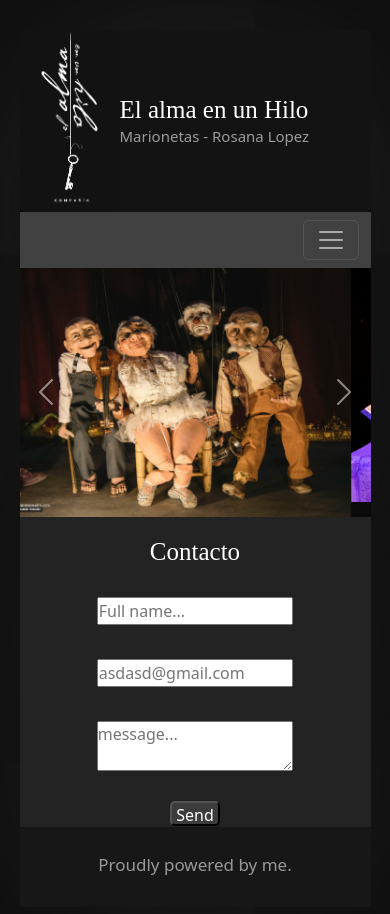
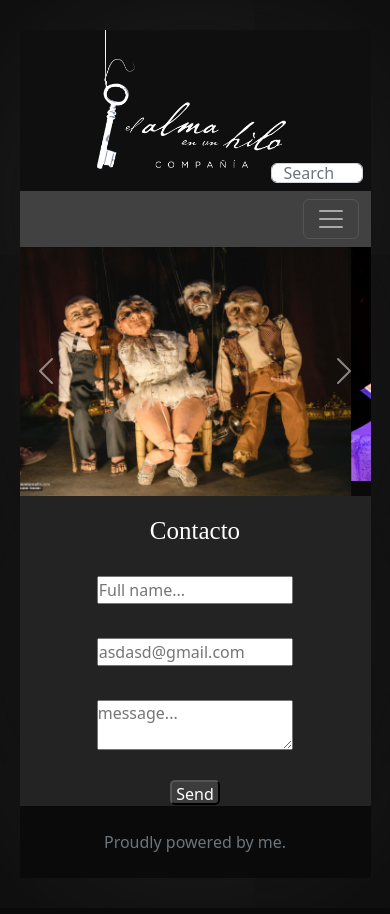
Before and after one commit to nachobeatbox/Perfil-Ignacio-Di-Paolo, a plain HTML site: page pages/contact.html in a window 390 px wide. Drawn offline with nearby package versions, Linux system fonts and the light colour scheme.

Commit message:
boostrap en footer y header con carrousel

```diff
--- a/css-main/main.css
+++ b/css-main/main.css
@@ -6,52 +6,26 @@
 }
 body {
     background-color: #0a0a0a;
-    border-radius: 15px;
-    width: 55%;
-    margin: 30px 22.5%;
+    width: 60%;
+    margin:15px 20%;
     box-shadow: 0 0 400px 0 rgb(39, 39, 39);
 }
 
 /* --------HEADER---------- */
 
-.tittle {
-    display: flex;
-    row-gap: 5px;
-    border-radius: 5px;
-    flex-wrap: nowrap;
-    background-color: #131313;
-}
-.titulos{
-    align-self: center;
-    margin-left: 30px;
-}
-.titulos h1 {
-    font-size: 50px;
-    font-family: 'Times New Roman', Times, serif;
-    color: white;
-    margin: 0;
+.position-relative{
+    background-color: rgb(15, 15, 15);
 }
 
-.titulos p {
-    color: rgb(155, 155, 155);
-    font-size: 25px;
-    margin: 0;
+.img-fluid{
+    max-height: 300px;
 }
 
-.imgLogo{
-    max-height: 250px;
-    border-radius: 5px;
-}
-
-.banner {
-    width: 100%;
-    max-height: 550px;
-    overflow: hidden;
-}
-
-.banner img {
-    width: 100%;
-    height: auto;
+section .d-flex{
+    max-width: 150px;
+    max-height: 25px;
+    bottom: 5%;
+    right: 0;
 }
 
 .bg-propio{
@@ -113,35 +87,13 @@ nav ul li a:hover {
     box-shadow: 0 0 5px 0 white;
 }
 
-/* ------FOOTER-------- */
-
-.footer {
-    display: grid;
-    grid-template-columns: 1fr 80% 1fr;
-    width: 100%;
-    height: 80px;
-    background-color: #171717;
-    text-align: center;
-}
-
-.footer p {
-    grid-column: 2;
-    margin: 0;
-    padding: 25px;
-    font-size: 17px;
-    color: rgb(152, 152, 152);
-}
-
 /* -----MEDIA QUERY----- */
 
 @media screen and (max-width: 1024px) {
 
-    .imgFuera{
-        display: none;
-    }
-
-    .imgFuera2{
-        display: none;
+    section .d-flex{
+        max-height: 25px;
+        max-width: 150px;
     }
     body {
         width: 70%;
@@ -152,26 +104,10 @@ nav ul li a:hover {
         font-size: 20px;
     }
 
-    .titulos h1 {
-        font-size: 32px;
-    }
-
-    .titulos p {
-        font-size: 17px;
-    }
-
     .container-main h1{
         font-size: 30px;
     }
-
-    .banner {
-        width: 100%;
-        max-height: 400px;
-        overflow: hidden;
-    }
-
 }
-
 
 @media screen and (max-width: 768px) {
 
@@ -180,8 +116,9 @@ nav ul li a:hover {
         margin: 30px auto
     }
 
-    .titulos p {
-        font-size: 15px;
+    section .d-flex{
+        max-height: 20px;
+        max-width: 125px;
     }
 
     .container-main section p{
@@ -191,40 +128,17 @@ nav ul li a:hover {
     .container-main h1{
         font-size: 25px;
     }
-
-    .banner {
-        width: 100%;
-        max-height: 400px;
-    }
 }
 
+@media screen and (max-width: 500px){
 
-@media screen and (max-width: 650px){
+    section .d-flex{
+        max-height: 20px;
+        max-width: 100px;
+    }
 
     body {
         width: 90%;
         margin: 30px auto
     }
-
-    .imgLogo{
-        max-width: 100px;
-    }
-
-    .titulos{
-        align-self: center;
-        margin: 0;
-    }
-
-    .titulos h1 {
-        font-size: 25px;
-    }
-
-    .titulos p {
-        font-size: 15px;
-    }
-
-    .buscador-flex input{
-        max-width: 50px;
-    }
-
 }
--- a/css/main.css
+++ /dev/null
@@ -1,267 +0,0 @@
-
-/* -----------BODY--------------- */
-*{
-    margin: 0;
-    padding: 0;
-}
-body {
-    background-color: #0a0a0a;
-    border-radius: 15px;
-    width: 55%;
-    margin: 30px 22.5%;
-    box-shadow: 0 0 400px 0 rgb(39, 39, 39);
-}
-
-/* --------HEADER---------- */
-
-.tittle {
-    display: flex;
-    row-gap: 5px;
-    border-radius: 5px;
-    flex-wrap: nowrap;
-    background-color: #131313;
-}
-.titulos{
-    align-self: center;
-    margin-left: 30px;
-}
-.titulos h1 {
-    font-size: 50px;
-    font-family: 'Times New Roman', Times, serif;
-    color: white;
-    margin: 0;
-}
-
-.titulos p {
-    color: rgb(155, 155, 155);
-    font-size: 25px;
-    margin: 0;
-}
-
-.imgLogo{
-    max-height: 250px;
-    border-radius: 5px;
-}
-
-.buscador{
-    flex-grow: 1;
-    align-self: flex-end;
-    justify-content: end;
-}
-
-.buscador-flex{
-    display: flex;
-    flex-direction: row-reverse;
-}
-
-.buscador-flex input {
-    margin: 10px;
-    width: 100px;
-    height: 20px;
-    border-radius: 5px;
-}
-
-.banner {
-    width: 100%;
-    max-height: 550px;
-    overflow: hidden;
-}
-
-.banner img {
-    width: 100%;
-    height: auto;
-}
-
-nav {
-    width: 100%;
-    min-height: 40px;
-    background-color: rgb(65, 65, 65);
-}
-
-nav ul {
-    display: flex;
-    flex-wrap: wrap;
-    align-items: center;
-    justify-content: center;
-    list-style: none;
-    margin: 0;
-    padding: 0;
-}
-
-nav ul li a {
-    display: flex;
-    width: 100px;
-    align-items: center;
-    justify-content: center;
-    text-align: center;
-    min-height: 40px;
-    text-decoration: none;
-    color: white;
-}
-
-nav ul li a:hover {
-    background-color: rgb(205, 205, 205);
-    color: gray;
-}
-
-/* ------MAIN------- */
-
-.container {
-    background-color: rgb(35, 35, 35);
-    min-height: 200px;
-}
-
-.container h1 {
-    font-family: 'Times New Roman', Times, serif;
-    color: white;
-    text-align: center;
-    margin: 0;
-    padding: 20px;
-    font-size: 30px;
-}
-
-.container section p {
-    width: 70%;
-    margin-left: 15%;
-    margin-bottom: 50px;
-    text-align: center;
-    color: white;
-    font-size: 20px;
-}
-
-.photos {
-    display: flex;
-    flex-wrap: wrap;
-    justify-content: center;
-    transition: 0.3s;
-    overflow: hidden;
-}
-
-.photos img {
-    max-width: 40%;
-    height: auto;
-    margin: 10px;
-    margin-bottom: 50px;
-    transition: 0.3s;
-    border-radius: 10px;
-}
-.photos img:hover {
-    transform: scale(1.025);
-    box-shadow: 0 0 5px 0 white;
-}
-
-/* ------FOOTER-------- */
-
-.footer {
-    display: grid;
-    grid-template-columns: 1fr 80% 1fr;
-    width: 100%;
-    height: 80px;
-    background-color: #171717;
-    text-align: center;
-}
-
-.footer p {
-    grid-column: 2;
-    margin: 0;
-    padding: 25px;
-    font-size: 17px;
-    color: rgb(152, 152, 152);
-}
-
-/* -----MEDIA QUERY----- */
-
-@media screen and (max-width: 1024px) {
-
-    .imgFuera{
-        display: none;
-    }
-
-    .imgFuera2{
-        display: none;
-    }
-    body {
-        width: 70%;
-        margin: 30px auto
-    }
-
-    .container section p{
-        font-size: 20px;
-    }
-
-    .titulos h1 {
-        font-size: 32px;
-    }
-
-    .titulos p {
-        font-size: 24px;
-    }
-
-    .container h1{
-        font-size: 30px;
-    }
-
-    .banner {
-        width: 100%;
-        max-height: 400px;
-        overflow: hidden;
-    }
-
-}
-
-
-@media screen and (max-width: 768px) {
-
-    body {
-        width: 80%;
-        margin: 30px auto
-    }
-
-    .titulos p {
-        font-size: 20px;
-    }
-
-    .container section p{
-        font-size: 15px;
-    }
-
-    .container h1{
-        font-size: 25px;
-    }
-
-    .banner {
-        width: 100%;
-        max-height: 400px;
-    }
-}
-
-
-@media screen and (max-width: 650px){
-
-    body {
-        width: 90%;
-        margin: 30px auto
-    }
-
-    .imgLogo{
-        max-width: 100px;
-    }
-
-    .titulos{
-        align-self: center;
-        margin: 0;
-    }
-
-    .titulos h1 {
-        font-size: 25px;
-    }
-
-    .titulos p {
-        font-size: 15px;
-    }
-
-    .buscador-flex input{
-        max-width: 50px;
-    }
-
-}
--- a/pages/contact.html
+++ b/pages/contact.html
@@ -13,13 +13,13 @@
 
 <body>
     <header>
-        <section class="tittle">
-            <img class="imgLogo" src="../images/logo.png" alt="">
-            <div class="titulos">
-                <h1>El alma en un Hilo</h1>
-                <p>Marionetas - Rosana Lopez </p>
-            </div>
-        </section>
+      <section class="position-relative">
+        <img src="../images/banner480.png" class="img-fluid" alt="">
+
+        <form class="d-flex col-md-4 position-absolute" role="search">
+          <input class="form-control me-2" type="search" placeholder="Search" aria-label="Search">
+        </form>
+      </section>
 
         <nav class="navbar navbar-expand-lg navbar-dark bg-propio">
             <div class="container-fluid ">
@@ -103,8 +103,8 @@
 
     </main>
 
-    <footer class="footer">
-        <p>Proudly powered by me.</p>
+    <footer class="d-flex mb-1 justify-content-center">
+      <p class="m-0 p-4 text-secondary">Proudly powered by me.</p>
     </footer>
 
     <script src="https://cdn.jsdelivr.net/npm/bootstrap@5.2.0-beta1/dist/js/bootstrap.bundle.min.js" integrity="sha384-pprn3073KE6tl6bjs2QrFaJGz5/SUsLqktiwsUTF55Jfv3qYSDhgCecCxMW52nD2" crossorigin="anonymous"></script>
```
Also changed, not shown: css/compania.css (deleted, +0 -7 lines), css/contact.css (deleted, +0 -31 lines), css/fechas.css (deleted, +0 -13 lines), css/festivales.css (deleted, +0 -13 lines), css/shows.css (deleted, +0 -31 lines), css/talleres.css (deleted, +0 -23 lines), index.html (+19 -17 lines), pages/company.html (+8 -9 lines), pages/festivals.html (+9 -9 lines), pages/shows.html (+9 -9 lines), pages/tourDates.html (+8 -9 lines), pages/workshops.html (+8 -9 lines), images/Sin título.png (added), images/banner480.png (added).
